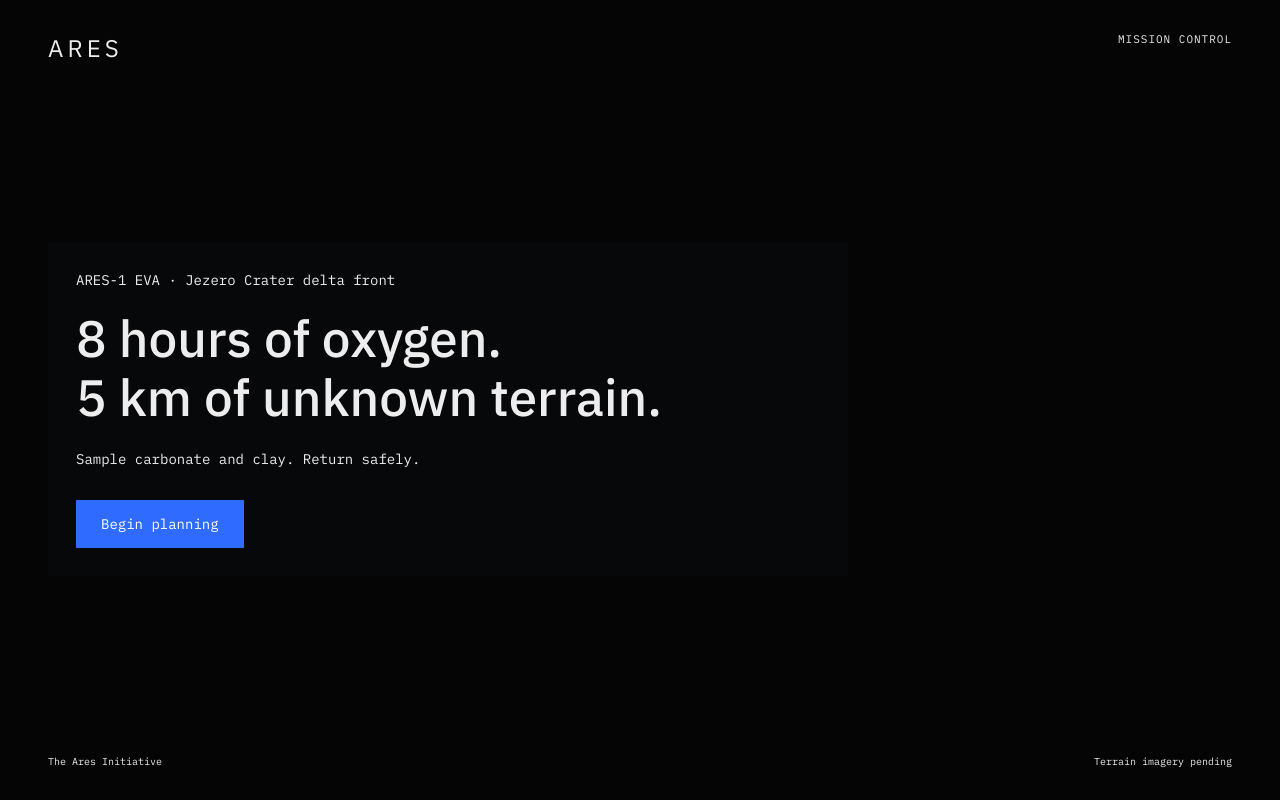
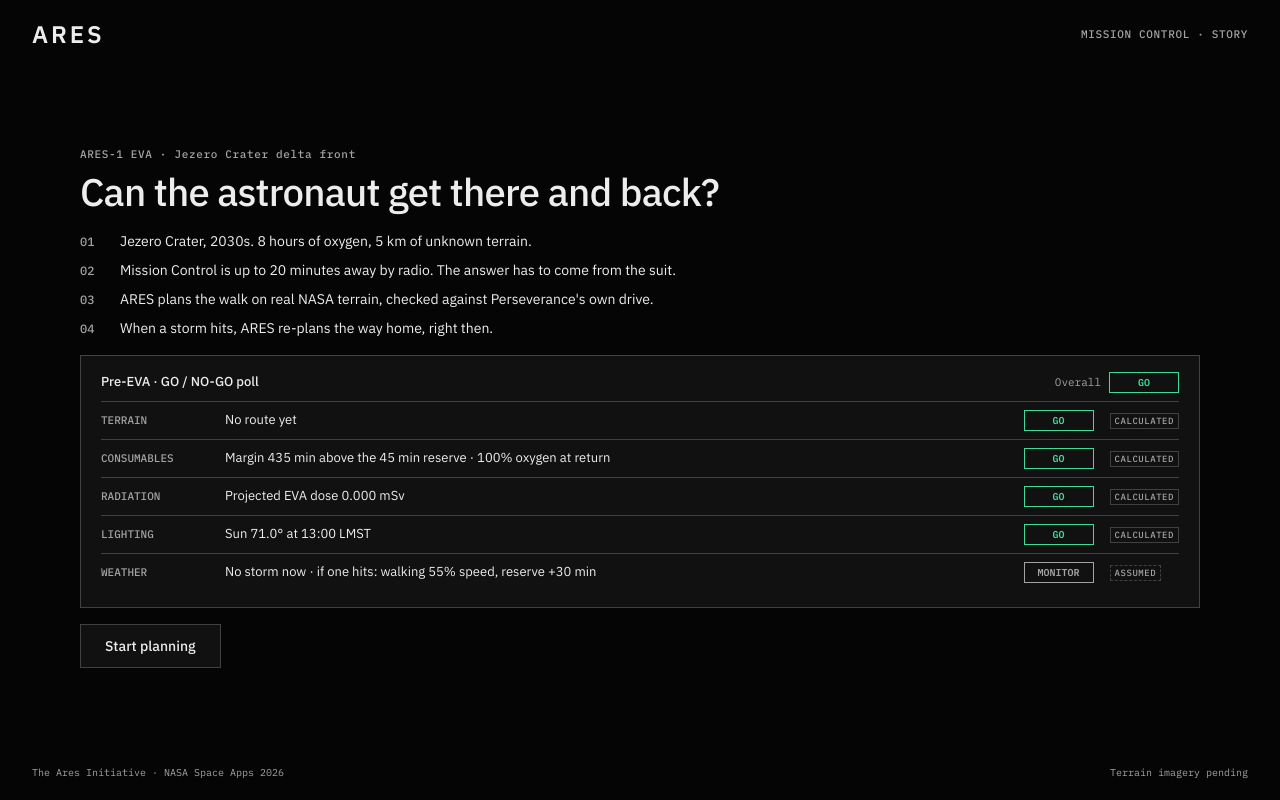
Before and after one commit to Csathvik245/ares, a React (Vite) app in the folder app/: page / in a window 1280 px wide. Built offline with nearby package versions, Linux system fonts and the light colour scheme.

Commit message:
Story tab: the mission story and GO / NO-GO poll

```diff
--- a/app/src/components/MissionBriefing.tsx
+++ b/app/src/components/MissionBriefing.tsx
@@ -1,10 +1,12 @@
 import { CONSUMABLE_HOURS } from "../lib/planner";
 import type { BriefingRow, Status } from "../planner";
+import { EvidenceTag } from "./EvidenceTag";
 import "../styles/tokens.css";
 import "./mission-screens.css";
 
 export type MissionBriefingProps = {
   onBeginPlanning: () => void;
+  onRunDemo?: () => void;
   terrainImageUrl?: string;
   imageCredit?: string;
   missionTitle?: string;
@@ -18,6 +20,7 @@ export type MissionBriefingProps = {
 
 export function MissionBriefing({
   onBeginPlanning,
+  onRunDemo,
   terrainImageUrl,
   imageCredit,
   missionTitle = "ARES-1 EVA",
@@ -26,13 +29,11 @@ export function MissionBriefing({
   status = "GO",
   reasons = [],
 }: MissionBriefingProps) {
-  void rows;
-  void status;
-  void reasons;
   return (
-    <main className="mission-briefing">
+    <main className="mission-briefing" aria-label="Story">
       <div
         className="briefing-terrain"
+        aria-hidden="true"
         style={
           terrainImageUrl
             ? { backgroundImage: `url("${terrainImageUrl}")` }
@@ -40,21 +41,58 @@ export function MissionBriefing({
         }
       />
       <header>
-        ARES <span>MISSION CONTROL</span>
+        ARES <span>MISSION CONTROL · STORY</span>
       </header>
-      <section>
-        <p>
-          {missionTitle} · {siteName}
-        </p>
-        <h1>
-          {CONSUMABLE_HOURS} hours of oxygen.
-          <br />5 km of unknown terrain.
-        </h1>
-        <p>Sample carbonate and clay. Return safely.</p>
-        <button onClick={onBeginPlanning}>Begin planning</button>
+      <section className="briefing-content" aria-labelledby="briefing-title">
+        <div className="briefing-intro">
+          <p className="briefing-eyebrow">{missionTitle} · {siteName}</p>
+          <h1 id="briefing-title">Can the astronaut get there and back?</h1>
+        </div>
+        <ol className="briefing-beats" aria-label="The mission story">
+          <li><span aria-hidden="true">01</span><p>Jezero Crater, 2030s. {CONSUMABLE_HOURS} hours of oxygen, 5 km of unknown terrain.</p></li>
+          <li><span aria-hidden="true">02</span><p>Mission Control is up to 20 minutes away by radio. The answer has to come from the suit.</p></li>
+          <li><span aria-hidden="true">03</span><p>ARES plans the walk on real NASA terrain, checked against Perseverance&apos;s own drive.</p></li>
+          <li><span aria-hidden="true">04</span><p>When a storm hits, ARES re-plans the way home, right then.</p></li>
+        </ol>
+        <section className="briefing-poll" aria-labelledby="briefing-poll-title">
+          <div className="briefing-poll-heading">
+            <h2 id="briefing-poll-title">Pre-EVA · GO / NO-GO poll</h2>
+            {rows.length > 0 && (
+              <p className="briefing-overall">Overall <span className={`briefing-status status--${status}`}>{status}</span></p>
+            )}
+          </div>
+          {rows.length > 0 ? (
+            <>
+              {reasons.length > 0 && (
+                <ul className="briefing-reasons" aria-label="Overall status reasons">
+                  {reasons.map((reason, index) => <li key={index}>{reason}</li>)}
+                </ul>
+              )}
+              <table aria-label="Pre-EVA poll">
+                <thead className="briefing-table-head">
+                  <tr><th scope="col">System</th><th scope="col">Assessment</th><th scope="col">Status</th><th scope="col">Evidence</th></tr>
+                </thead>
+                <tbody>
+                  {rows.map((row) => (
+                    <tr key={row.key}>
+                      <th scope="row">{row.key}</th>
+                      <td>{row.value}</td>
+                      <td><span className={`briefing-status status--${row.status}`}>{row.status}</span></td>
+                      <td><EvidenceTag level={row.evidence} /></td>
+                    </tr>
+                  ))}
+                </tbody>
+              </table>
+            </>
+          ) : <p className="briefing-empty" role="status">Loading mission data…</p>}
+        </section>
+        <div className="briefing-actions">
+          {onRunDemo && <button type="button" className="briefing-primary" onClick={onRunDemo}>Run the demo</button>}
+          <button type="button" className="briefing-secondary" onClick={onBeginPlanning}>Start planning</button>
+        </div>
       </section>
       <footer>
-        <span>The Ares Initiative</span>
+        <span>The Ares Initiative · NASA Space Apps 2026</span>
         <span>{imageCredit ?? "Terrain imagery pending"}</span>
       </footer>
     </main>
--- a/app/src/components/mission-screens.css
+++ b/app/src/components/mission-screens.css
@@ -1,4 +1,3 @@
-.mission-briefing,
 .helmet-hud {
   box-sizing: border-box;
   min-height: 100svh;
@@ -8,64 +7,208 @@
 }
 .mission-briefing {
   position: relative;
-  height: 100svh;
-  overflow: hidden;
+  isolation: isolate;
+  box-sizing: border-box;
+  min-height: 100svh;
   display: flex;
   flex-direction: column;
-  padding: 32px 48px;
+  gap: var(--space-6);
+  padding: var(--space-6) var(--space-12);
+  background: var(--void-deep);
+  color: var(--text);
+  font-family: var(--font-body);
 }
-.briefing-terrain {
+.mission-briefing .briefing-terrain {
   position: absolute;
-  inset: -4%;
+  z-index: -1;
+  inset: 0;
   background-size: cover;
   background-position: center;
-  filter: brightness(0.45);
-  animation: terrain-pan 12s ease-in-out alternate infinite;
-}
-.mission-briefing header,
-.mission-briefing section,
-.mission-briefing footer {
-  position: relative;
-  z-index: 1;
+  filter: grayscale(1) brightness(0.18);
 }
 .mission-briefing header {
-  font: 24px var(--font-heading, sans-serif);
-  letter-spacing: 4px;
+  display: flex;
+  align-items: center;
+  justify-content: space-between;
+  gap: var(--space-4);
+  font: 600 24px/1.2 var(--font-heading);
+  letter-spacing: 0.12em;
+}
+.mission-briefing header span,
+.mission-briefing .briefing-eyebrow {
+  color: var(--muted);
+  font: 500 11px/1.5 var(--font-mono);
+  letter-spacing: 0.06em;
+}
+.mission-briefing .briefing-content {
+  width: 100%;
+  max-width: 1120px;
+  display: grid;
+  gap: var(--space-6);
+  margin: auto;
+}
+.mission-briefing p,
+.mission-briefing h2 {
+  margin: 0;
+}
+.mission-briefing h1 {
+  margin: var(--space-2) 0 0;
+  font: 500 clamp(28px, 3vw, 40px)/1.15 var(--font-heading);
+  letter-spacing: -0.02em;
+}
+.mission-briefing .briefing-beats {
+  display: grid;
+  gap: var(--space-2);
+  margin: 0;
+  padding: 0;
+  list-style: none;
+}
+.mission-briefing .briefing-beats li {
+  display: grid;
+  grid-template-columns: 28px minmax(0, 1fr);
+  gap: var(--space-3);
+  align-items: baseline;
+  font: 400 15px/1.5 var(--font-body);
+}
+.mission-briefing .briefing-beats span {
+  color: var(--muted);
+  font: 500 12px/1.5 var(--font-mono);
+}
+.mission-briefing .briefing-poll {
+  padding: var(--space-4) var(--space-5);
+  background: var(--console);
+  border: 1px solid var(--hairline);
+}
+.mission-briefing .briefing-poll-heading {
   display: flex;
   justify-content: space-between;
+  align-items: center;
+  gap: var(--space-3);
+  margin-bottom: var(--space-2);
 }
-.mission-briefing header span {
-  font: 11px var(--font-mono, monospace);
-  letter-spacing: 1px;
+.mission-briefing h2 {
+  font: 500 13px/1.5 var(--font-heading);
 }
-.mission-briefing section {
-  margin: auto 0;
-  max-width: 800px;
-  background: #08090bc9;
-  padding: 28px;
+.mission-briefing .briefing-overall {
+  display: flex;
+  align-items: center;
+  gap: var(--space-2);
+  color: var(--muted);
+  font: 11px/1.5 var(--font-mono);
 }
-.mission-briefing p {
-  font: 14px var(--font-mono, monospace);
-  margin: 0 0 20px;
+.mission-briefing table {
+  width: 100%;
+  border-collapse: collapse;
+  font: 400 13px/1.5 var(--font-body);
 }
-.mission-briefing h1 {
-  font: 500 clamp(32px, 4vw, 64px)/1.15 var(--font-heading, sans-serif);
-  margin: 0 0 24px;
+.mission-briefing .briefing-table-head {
+  position: absolute;
+  width: 1px;
+  height: 1px;
+  overflow: hidden;
+  clip-path: inset(50%);
 }
-.mission-briefing button {
-  border: 1px solid #ff6b35;
-  background: #ff6b35;
-  color: #08090b;
-  padding: 14px 24px;
-  font: 14px var(--font-mono, monospace);
-  margin-top: 12px;
+.mission-briefing th,
+.mission-briefing td {
+  border-top: 1px solid var(--hairline);
+  padding: var(--space-2) 0;
+  text-align: left;
+  vertical-align: middle;
+}
+.mission-briefing tbody th {
+  width: 124px;
+  padding-right: var(--space-4);
+  color: var(--muted);
+  font: 500 11px/1.5 var(--font-mono);
+}
+.mission-briefing td:nth-child(3),
+.mission-briefing td:nth-child(4) {
+  width: 1%;
+  padding-left: var(--space-4);
+  white-space: nowrap;
+}
+.mission-briefing .briefing-status {
+  display: inline-block;
+  min-width: 70px;
+  padding: 2px var(--space-2);
+  border: 1px solid currentColor;
+  color: var(--muted);
+  font: 600 10px/1.5 var(--font-mono);
+  text-align: center;
+  white-space: nowrap;
+}
+.mission-briefing .status--GO { color: var(--go); }
+.mission-briefing .status--CAUTION { color: var(--caution); }
+.mission-briefing .status--NO-GO { color: var(--nogo); }
+.mission-briefing .briefing-reasons {
+  margin: 0 0 var(--space-2);
+  padding-left: var(--space-4);
+  color: var(--text);
+  font: 12px/1.5 var(--font-body);
+}
+.mission-briefing .briefing-empty {
+  padding-top: var(--space-2);
+  color: var(--muted);
+  font: 13px/1.5 var(--font-body);
+}
+.mission-briefing .briefing-actions {
+  display: flex;
+  flex-wrap: wrap;
+  gap: var(--space-3);
+}
+.mission-briefing .briefing-actions button {
+  min-height: var(--touch-target);
+  padding: var(--space-3) var(--space-6);
+  border: 1px solid var(--hairline);
+  border-radius: 0;
+  font: 500 14px/1.3 var(--font-body);
   cursor: pointer;
+}
+.mission-briefing .briefing-actions .briefing-primary {
+  background: var(--ds-blue-fill);
+  border-color: var(--ds-blue-fill);
+  color: var(--mars);
+}
+.mission-briefing .briefing-actions .briefing-secondary {
+  background: var(--console);
+  color: var(--text);
+  border-color: var(--hairline);
+}
+.mission-briefing .briefing-actions button:hover {
+  border-color: var(--text);
+}
+.mission-briefing .briefing-actions button:focus-visible {
+  outline: 2px solid var(--safe);
+  outline-offset: 4px;
 }
 .mission-briefing footer {
   display: flex;
   justify-content: space-between;
-  gap: 16px;
-  font: 10px var(--font-mono, monospace);
+  gap: var(--space-4);
+  color: var(--muted);
+  font: 10px/1.5 var(--font-mono);
+}
+@media (max-width: 1100px), (max-height: 800px) {
+  .mission-briefing { padding: var(--space-5) var(--space-8); gap: var(--space-4); }
+  .mission-briefing .briefing-content { gap: var(--space-4); }
+  .mission-briefing .briefing-beats li { font-size: 14px; }
+}
+@media (max-width: 700px) {
+  .mission-briefing { padding: var(--space-5); }
+  .mission-briefing .briefing-poll { padding: var(--space-3); }
+  .mission-briefing .briefing-poll-heading,
+  .mission-briefing footer { flex-wrap: wrap; }
+  .mission-briefing tr { display: grid; grid-template-columns: 1fr auto; gap: var(--space-2); padding: var(--space-3) 0; border-top: 1px solid var(--hairline); }
+  .mission-briefing th,
+  .mission-briefing td { width: auto; border: 0; padding: 0; }
+  .mission-briefing td:nth-child(2) { grid-column: 1 / -1; }
+  .mission-briefing td:nth-child(3),
+  .mission-briefing td:nth-child(4) { width: auto; padding: 0; }
+}
+@media (prefers-reduced-motion: reduce) {
+  .mission-briefing *,
+  .mission-briefing *::before,
+  .mission-briefing *::after { animation: none; transition: none; }
 }
 .helmet-hud {
   height: 100svh;
@@ -171,15 +314,8 @@
   }
 }
 @media (max-width: 700px) {
-  .mission-briefing,
   .helmet-hud {
     padding: 20px;
-  }
-  .mission-briefing section {
-    padding: 20px;
-  }
-  .mission-briefing footer {
-    font-size: 8px;
   }
   .hud-guidance {
     gap: 20px;
@@ -198,11 +334,6 @@
     font-size: 12px;
   }
 }
-@media (prefers-reduced-motion: reduce) {
-  .briefing-terrain {
-    animation: none;
-  }
-}
 .hud-return {
   display: block;
   border: 1px solid currentColor;
```
Also changed, not shown: 1 other file (tests, documents, lock files or other folders).
